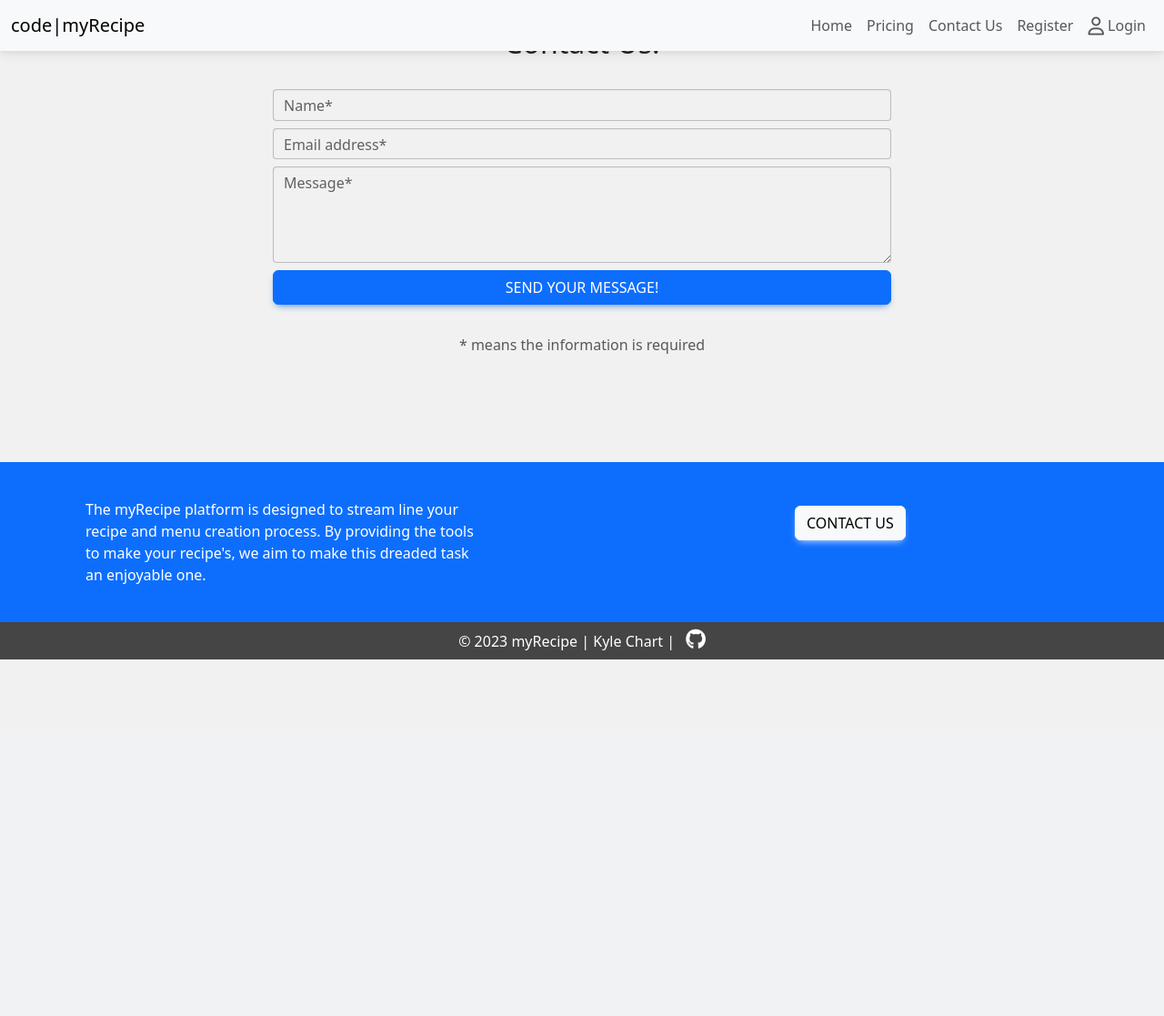
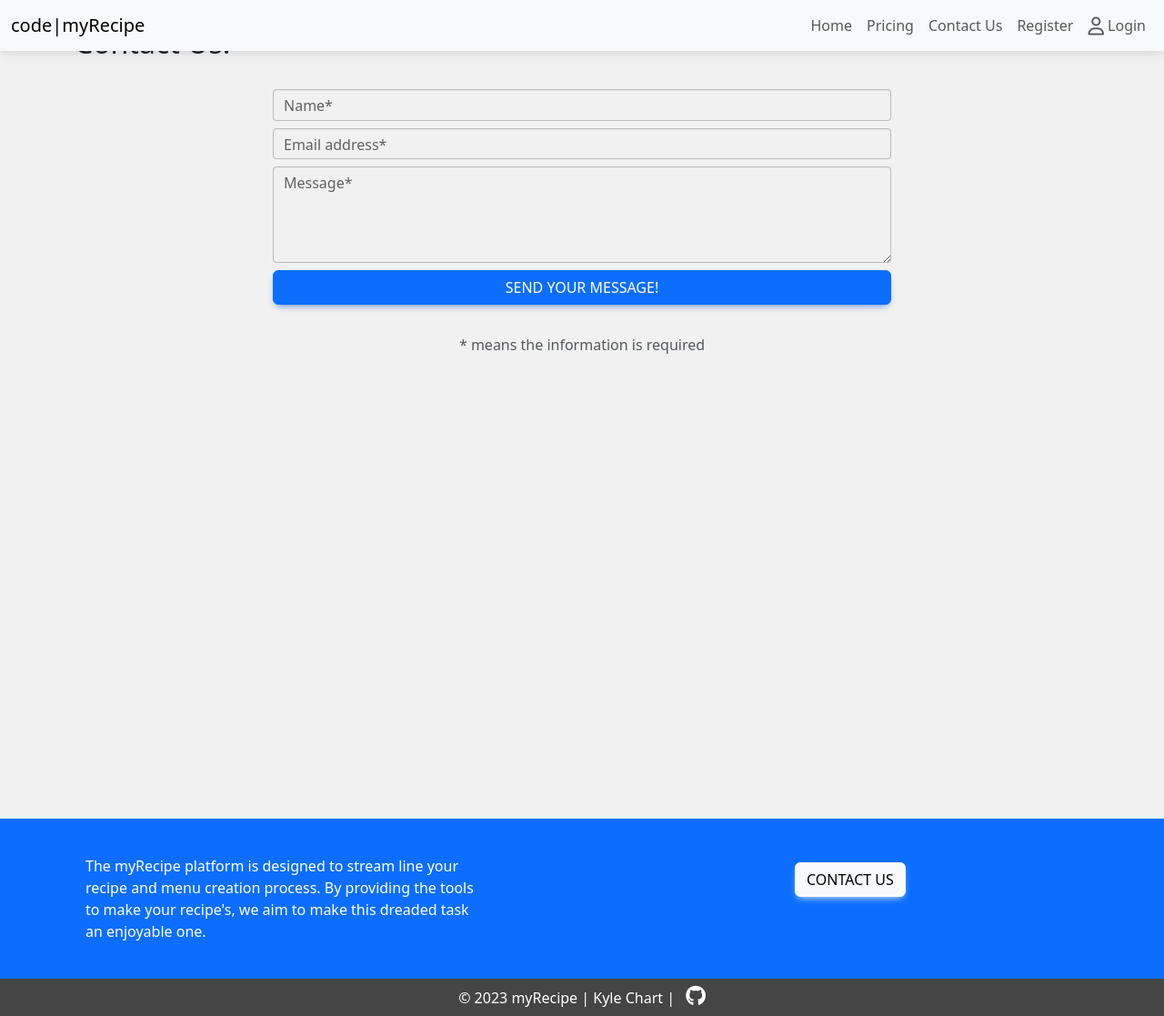
Before and after one commit to Mrekyle/ci-project-4, a Django app: page /contactus/ in a window 1280 px wide. Shown: the whole page at 91% size. Before the commit the page ends 725 px from the top, so only its background shows below. Run offline with Django 3.2, Linux system fonts and the light colour scheme; some libraries are stand-ins or nearby versions.

Commit message:
Edit styling of multiple pages - Heroku deployment compression

```diff
--- a/static/css/style.css
+++ b/static/css/style.css
@@ -28,8 +28,12 @@ html, body {
     height: 3.4rem;
 }
 
+.contact-container{
+    height: 23rem;
+}
+
 .logout-container {
-    height: 4.4rem;
+    height: 5.2rem;
 }
 
 .email-container {
--- a/templates/account/logout.html
+++ b/templates/account/logout.html
@@ -2,7 +2,7 @@
 Out" %}{% endblock %} {% block content %}
 <div class="container header-size mb-2 mt-6">
   <div class="row">
-    <div class="col-md-8 mt-4 offset-md-2 text-center mt-4 mb-6">
+    <div class="col-md-8 mt-4 offset-md-2 text-center mt-4 mb-6 pt-4">
       <h3 class="logout">{% trans "Sign Out" %}</h3>
 
       <p class="mt-4">{% trans 'Thank you for using the myRecipe platform!' %}</p>
--- a/templates/contactus.html
+++ b/templates/contactus.html
@@ -2,7 +2,7 @@
 {% load static %}
 
 {% block content %}
-<div class="header-size mt-4 text-center">
+<div class="container mt-4 header-sizetext-center">
     <h2 class="pt-1">Contact Us.</h2>
 </div>
 <!-- Contact form for authenticated and un authenticated users  -->
@@ -32,6 +32,6 @@
             <p id="email-success" class=" pt-2 text-center text-success text-opacity-75"></p>
         </form>
     </div>
-    <div class="container mb-4"></div>
+    <div class="mb-4 contact-container"></div>
 </div>
 {% endblock %}
--- a/templates/useraccount.html
+++ b/templates/useraccount.html
@@ -5,7 +5,7 @@
 {% block content %}
 
 {% if user.is_authenticated %}
-<div class="container header-size text-center">
+<div class="container header-size text-center pt-2">
     <div class="row mt-4 mb-4">
         <h2 class="mt-2">Welcome {{ user.username }}</h2>
         <p class="pt-2">Welcome to the accounts page. Here you can add and edit your account information.<br> Fill out the forms below to tell us more about yourself</p>
```
